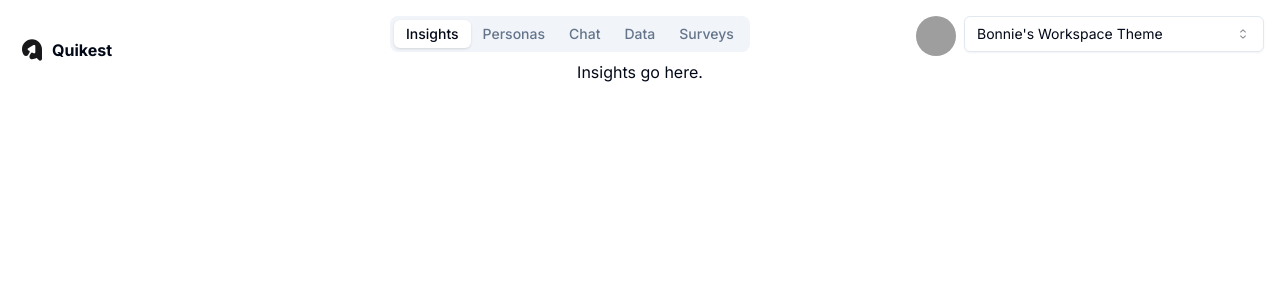
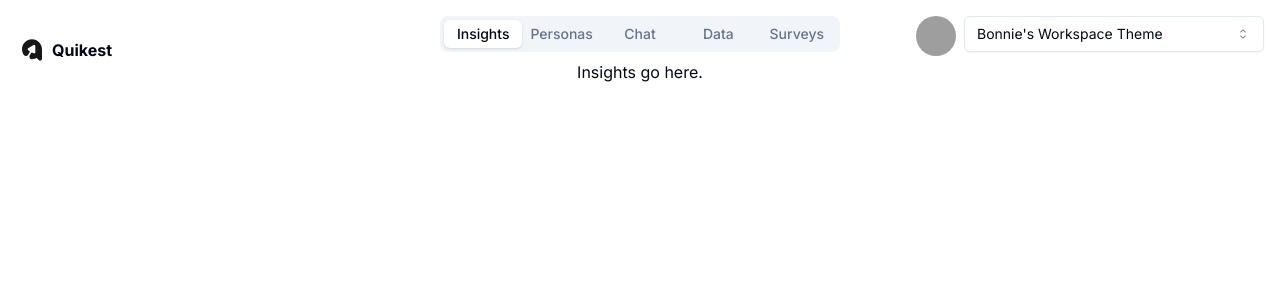
Before and after one commit to ajaywaghray/my-app, a Next.js app: page / in a window 1280 px wide. Shown: the top 300 px of the page. Built offline with nearby package versions, Linux system fonts and the light colour scheme; grey boxes are pictures that could not be loaded.

Commit message:
Trying a grid layout for the tabs

```diff
--- a/src/app/page.tsx
+++ b/src/app/page.tsx
@@ -23,8 +23,8 @@ export default function Home() {
         </div>
         </div>
         <div style={{ flex: 1, display: 'flex', justifyContent: 'center' }}>
-          <Tabs defaultValue="insights" className="w-[500px]">
-            <TabsList>
+          <Tabs defaultValue="insights" className="w-[400px]">
+            <TabsList className="grid w-full grid-cols-5">
               <TabsTrigger value="insights">Insights</TabsTrigger>
               <TabsTrigger value="personas">Personas</TabsTrigger>
               <TabsTrigger value="chat">Chat</TabsTrigger>
```
